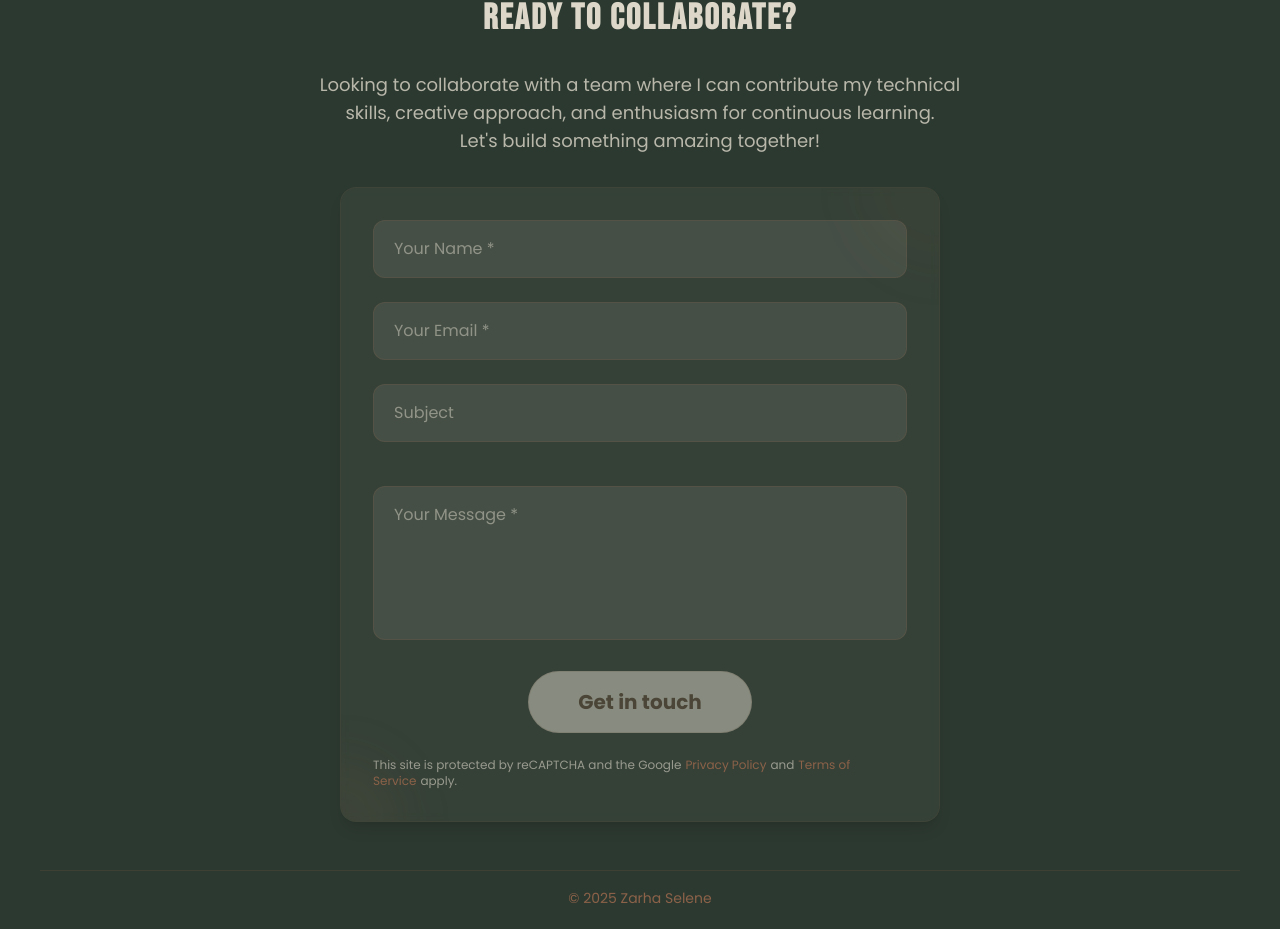
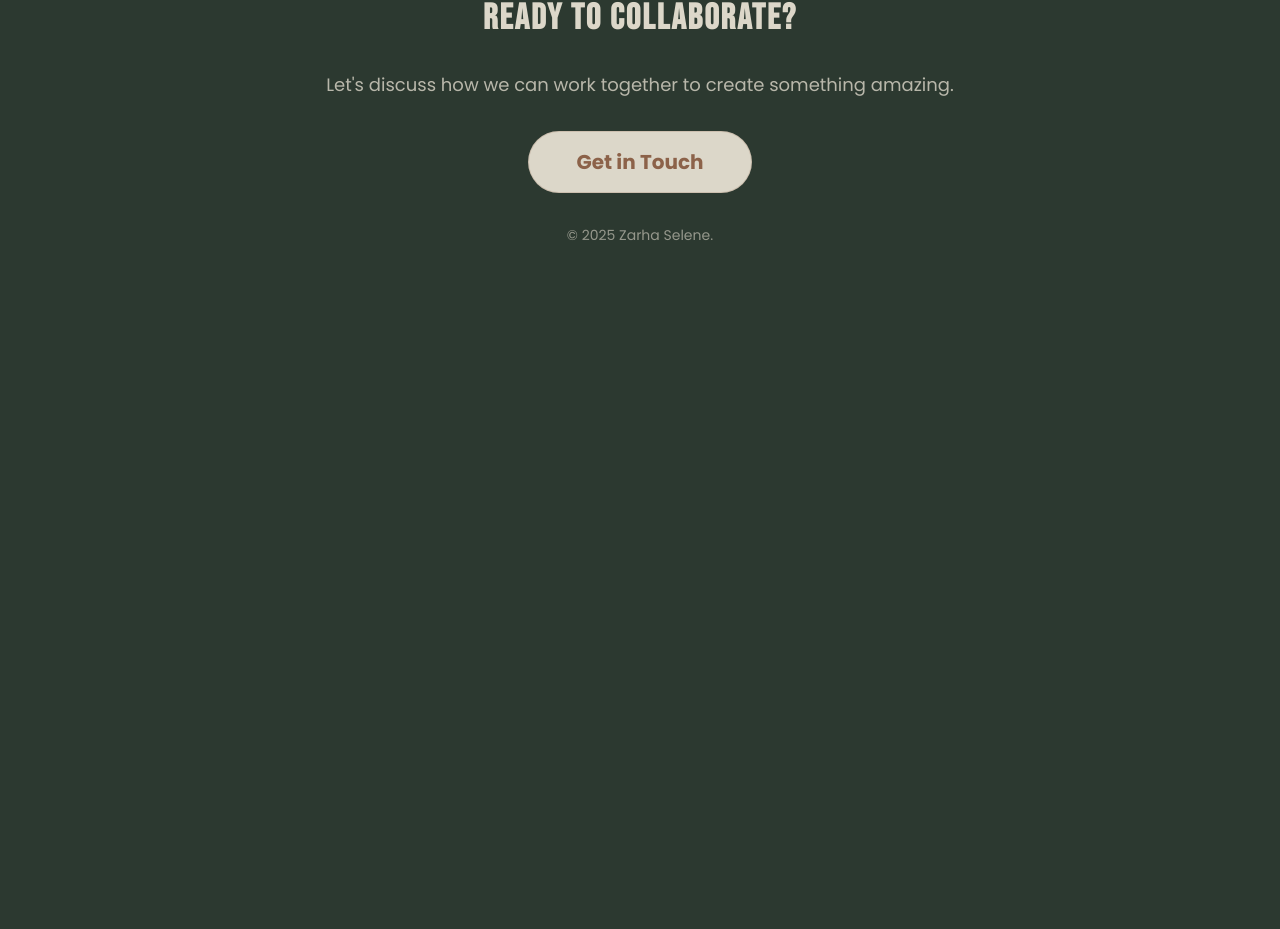
Before and after one commit to zarhaselene/portfolio, a Next.js app: page / in a window 1280 px wide. Shown: the part 6651-7580 px from the top of the page. After the commit the page ends 6916 px from the top, so only its background shows below. Built offline with nearby package versions, Linux system fonts and the light colour scheme; no server answers.

Commit message:
Temp fix

```diff
--- a/src/app/layout/Footer.jsx
+++ b/src/app/layout/Footer.jsx
@@ -1,7 +1,46 @@
+// "use client";
+// import React from "react";
+// import { motion } from "framer-motion";
+// import ContactForm from "../components/ContactForm";
+
+// const Footer = () => {
+//   return (
+//     <footer className="relative w-screen left-1/2 -translate-x-1/2 pt-20 md:pt-12 pb-5 px-4 sm:px-10 ">
+//       <div className="max-w-7xl mx-auto text-center">
+//         <motion.div
+//           initial={{ opacity: 0, y: 50 }}
+//           whileInView={{ opacity: 1, y: 0 }}
+//           viewport={{ once: true }}
+//           className="space-y-8 flex flex-col md:items-center "
+//         >
+//           <h3 className="text-4xl font-bold tracking-[2px]">
+//             Ready to Collaborate?
+//           </h3>
+//           <p className="text-lg text-base-content/80 max-w-2xl mx-auto">
+//             Looking to collaborate with a team where I can contribute my
+//             technical skills, creative approach, and enthusiasm for continuous
+//             learning.
+//             <br /> Let's build something amazing together!
+//           </p>
+//           <div className="md:w-3/4 lg:w-1/2 ">
+//             <ContactForm />
+//           </div>
+//         </motion.div>
+//       </div>
+//       <div className="mt-12 pt-4 border-t border-secondary/20 w-full">
+//         <p className="text-secondary text-sm pb-16 md:pb-0 leading-relaxed text-center">
+//           © 2025 Zarha Selene
+//         </p>
+//       </div>
+//     </footer>
+//   );
+// };
+
+// export default Footer;
+
 "use client";
 import React from "react";
 import { motion } from "framer-motion";
-import ContactForm from "../components/ContactForm";
 
 const Footer = () => {
   return (
@@ -11,29 +50,27 @@ const Footer = () => {
           initial={{ opacity: 0, y: 50 }}
           whileInView={{ opacity: 1, y: 0 }}
           viewport={{ once: true }}
-          className="space-y-8 flex flex-col md:items-center "
+          className="space-y-8 flex flex-col items-center "
         >
           <h3 className="text-4xl font-bold tracking-[2px]">
             Ready to Collaborate?
           </h3>
           <p className="text-lg text-base-content/80 max-w-2xl mx-auto">
-            Looking to collaborate with a team where I can contribute my
-            technical skills, creative approach, and enthusiasm for continuous
-            learning.
-            <br /> Let's build something amazing together!
+            Let's discuss how we can work together to create something amazing.
           </p>
-          <div className="md:w-3/4 lg:w-1/2 ">
-            <ContactForm />
-          </div>
+          <a
+            href="mailto:zarhabuske@hotmail.com"
+            className="block w-56 px-8 py-4 bg-primary hover:animate-jello text-secondary rounded-full text-xl font-bold border border-secondary/20 hover:border-secondary/50 transition-colors"
+          >
+            Get in Touch
+          </a>
+
+          <p className="text-base-content/60 text-sm pb-16 md:pb-0">
+            © 2025 Zarha Selene.
+          </p>
         </motion.div>
-      </div>
-      <div className="mt-12 pt-4 border-t border-secondary/20 w-full">
-        <p className="text-secondary text-sm pb-16 md:pb-0 leading-relaxed text-center">
-          © 2025 Zarha Selene
-        </p>
       </div>
     </footer>
   );
 };
-
 export default Footer;
```
